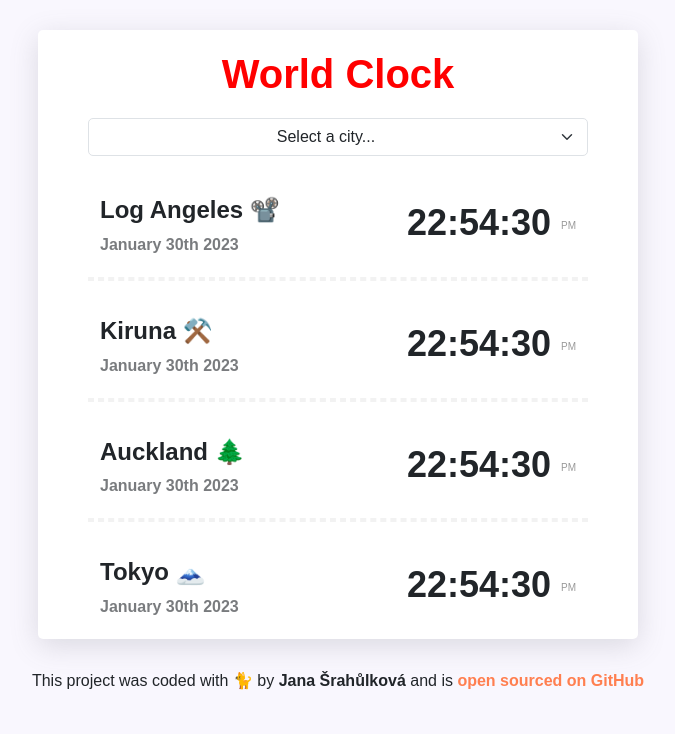
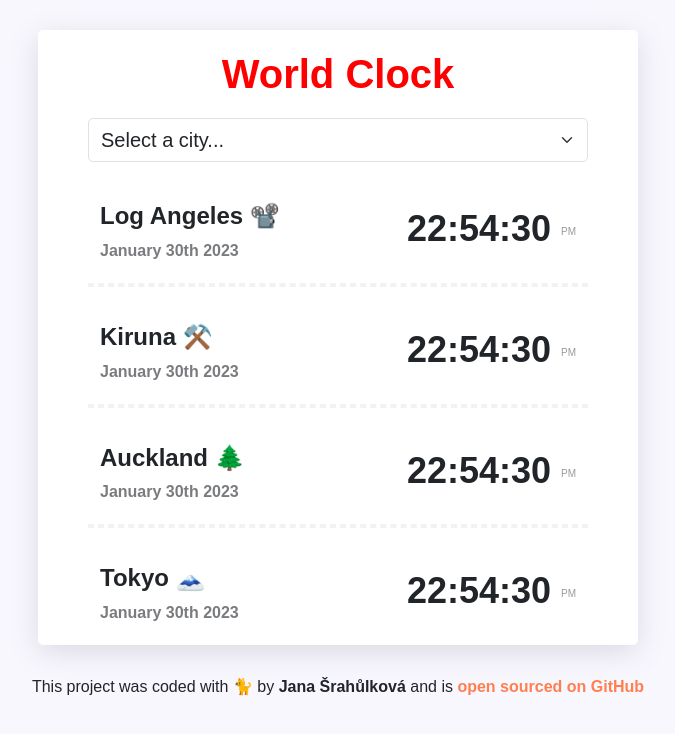
Before and after one commit to 169233/WorldClockApp, a plain HTML site: page index.html in a window 1280 px wide. Shown: the whole page, without its empty margins (302-977 px from the left). Drawn offline with nearby package versions, Linux system fonts and the light colour scheme.

Commit message:
improve CSS select form

```diff
--- a/style.css
+++ b/style.css
@@ -33,8 +33,8 @@ a {
   margin: 0 auto;
   border-radius: 5px;
   max-width: 500px;
-  text-align: center;
   margin-bottom: 20px;
+  font-size: 20px;
 }
 
 .container {
```
